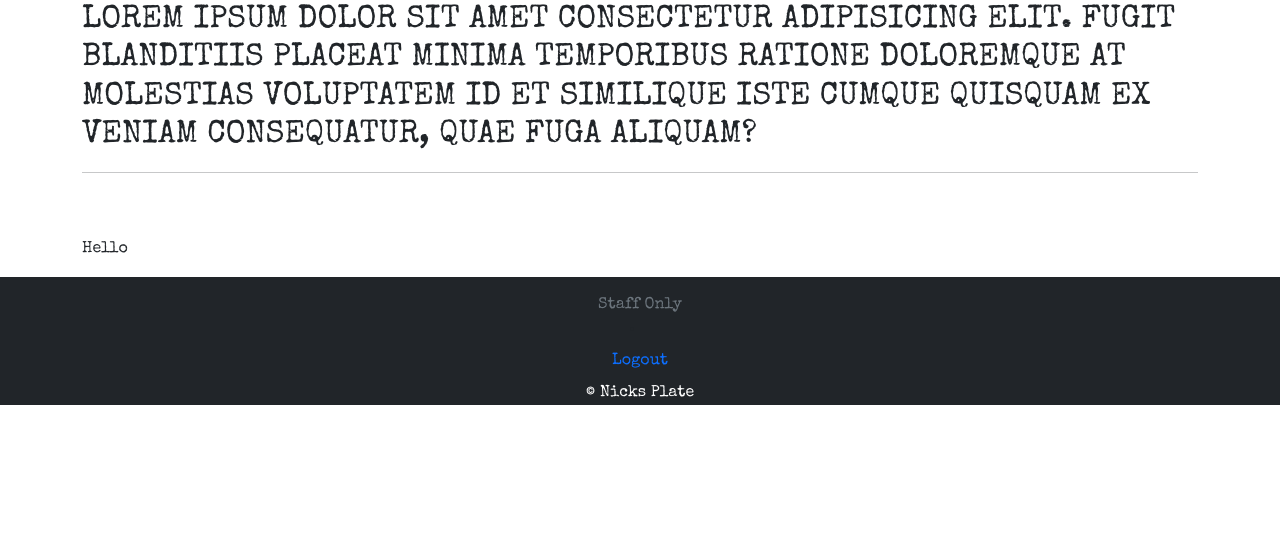
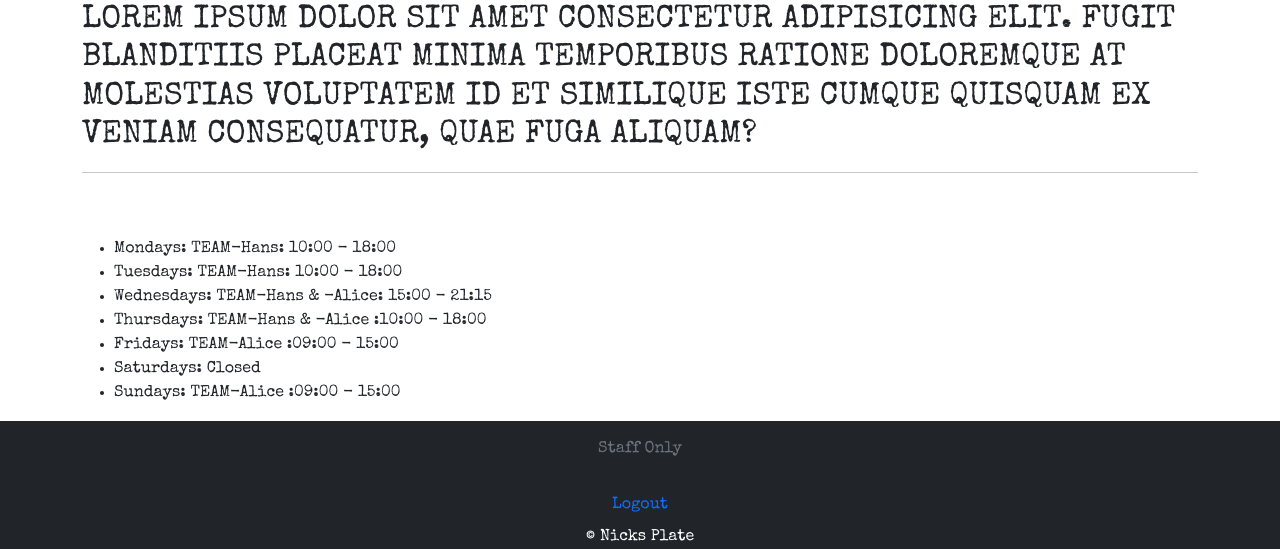
Before and after one commit to Code-Institute-Submissions/nicks-plate, a Django app: page / in a window 1280 px wide. Shown: the part 463-1012 px from the top of the page. Before the commit the page ends 868 px from the top, so only its background shows below. Run offline with Django 3.2, Linux system fonts and the light colour scheme; the visitor is signed in with stand-in values (Sample User, id 1); data that the repository does not hold is empty; some web fonts are replaced.

Commit message:
added schedual when logged in

```diff
--- a/templates/index.html
+++ b/templates/index.html
@@ -93,7 +93,15 @@
     </section>
     <div>
         {% if user.is_authenticated %}
-        <p>Hello</p>
+        <ul>
+            <li>Mondays: TEAM-Hans: 10:00 - 18:00</li>
+            <li>Tuesdays: TEAM-Hans: 10:00 - 18:00</li>
+            <li>Wednesdays: TEAM-Hans & -Alice: 15:00 - 21:15</li>
+            <li>Thursdays: TEAM-Hans & -Alice :10:00 - 18:00</li>
+            <li>Fridays: TEAM-Alice :09:00 - 15:00</li>
+            <li>Saturdays: Closed</li>
+            <li>Sundays: TEAM-Alice :09:00 - 15:00</li>
+        </ul>
         {% else %}
         <p></p>
         {% endif %}
```
